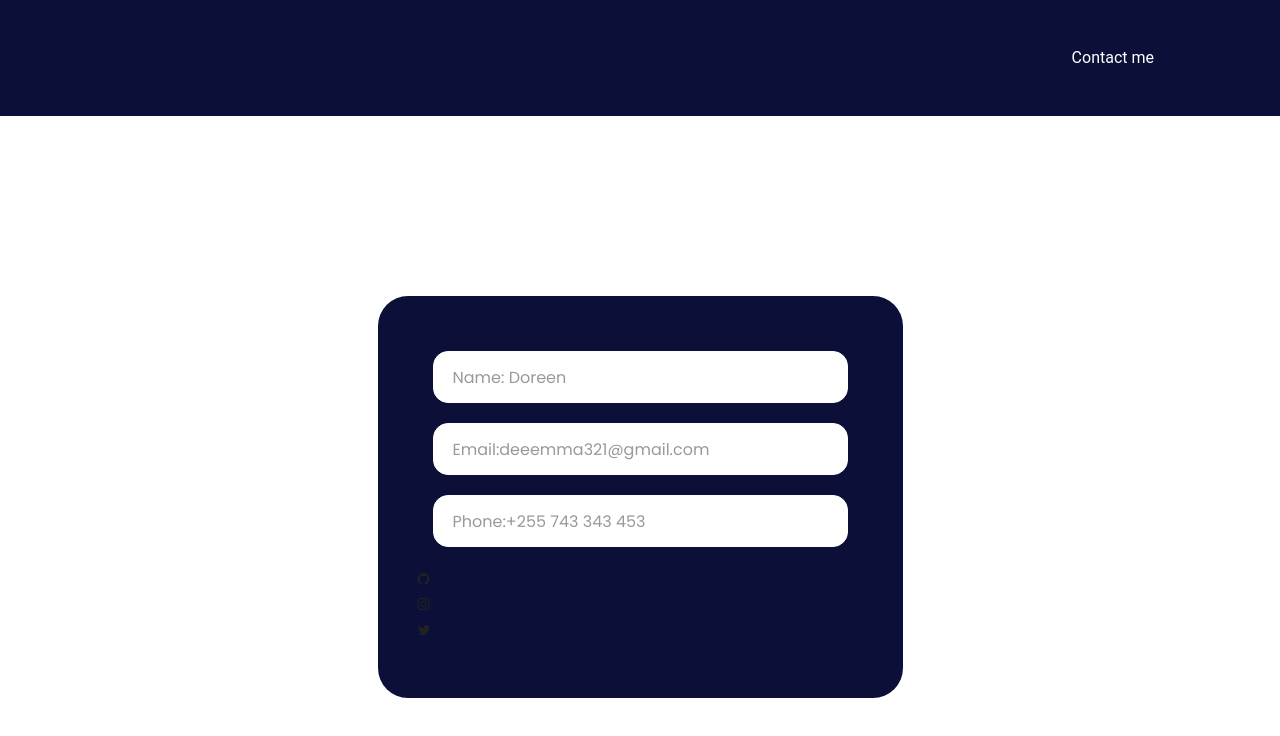
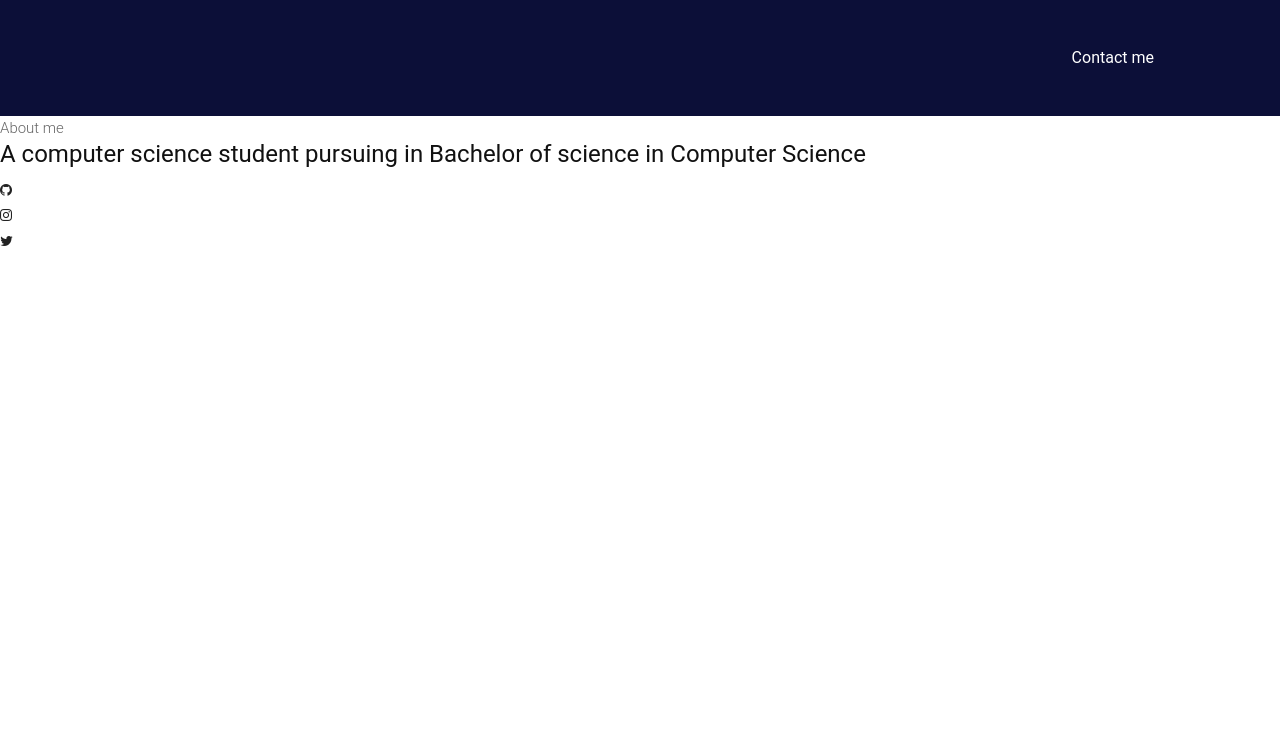
Before and after one commit to Dee261/Dee261.github.io, a plain HTML site: page index.html in a window 1280 px wide. Drawn offline with nearby package versions, Linux system fonts and the light colour scheme.

Commit message:
Update index.html

```diff
--- a/index.html
+++ b/index.html
@@ -57,15 +57,17 @@
          </div>
 
       </header>
+      <p> About me</p>
+      <h1> A computer science student pursuing in Bachelor of science in Computer Science</h1>
 
-      <div id="why" class="why">
+<!--       <div id="why" class="why">
          <div class="container">
 
       <div id="contact" class="contact">
          <div class="container">
             <div class="row">
-               <div class="col-md-6 offset-md-3 ">
-                  <form class="main_form">
+               <div class="col-md-6 offset-md-3 "> -->
+<!--                   <form class="main_form">
                      <div class="row">
                         <div class="col-sm-12">
                            <input class="contactus" placeholder="Name: Doreen" disabled>
@@ -75,7 +77,7 @@
                         </div>
                         <div class="col-sm-12">
                            <input class="contactus" placeholder="Phone:+255 743 343 453" type="text" name="Phone" disabled>
-                        </div>
+                        </div> -->
                          <div class="social-menu">
 
                  <ul>    <li><a href="https://github.com/Dee261 "><i class="fa fa-github"></i></a></li>
```
